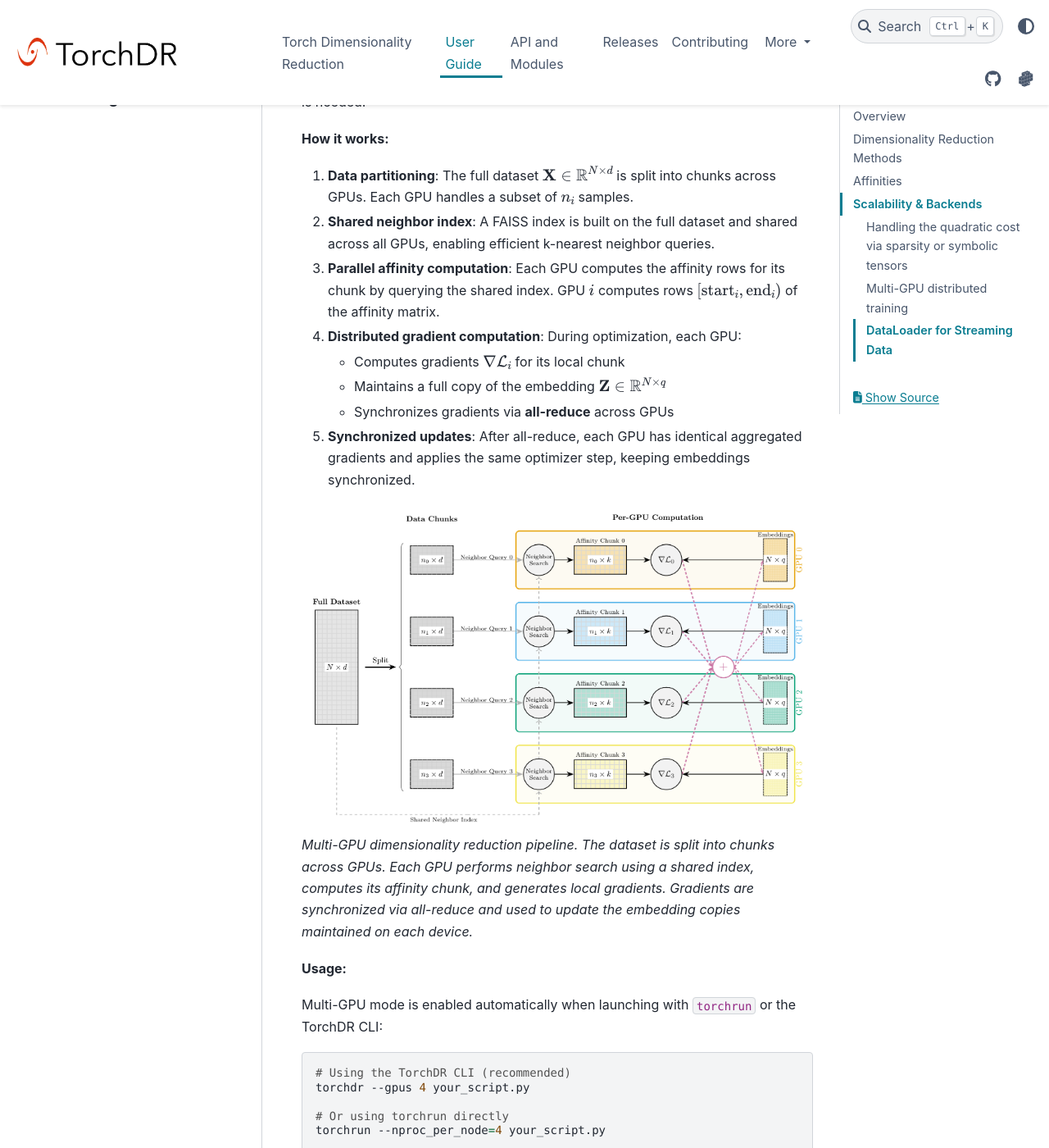
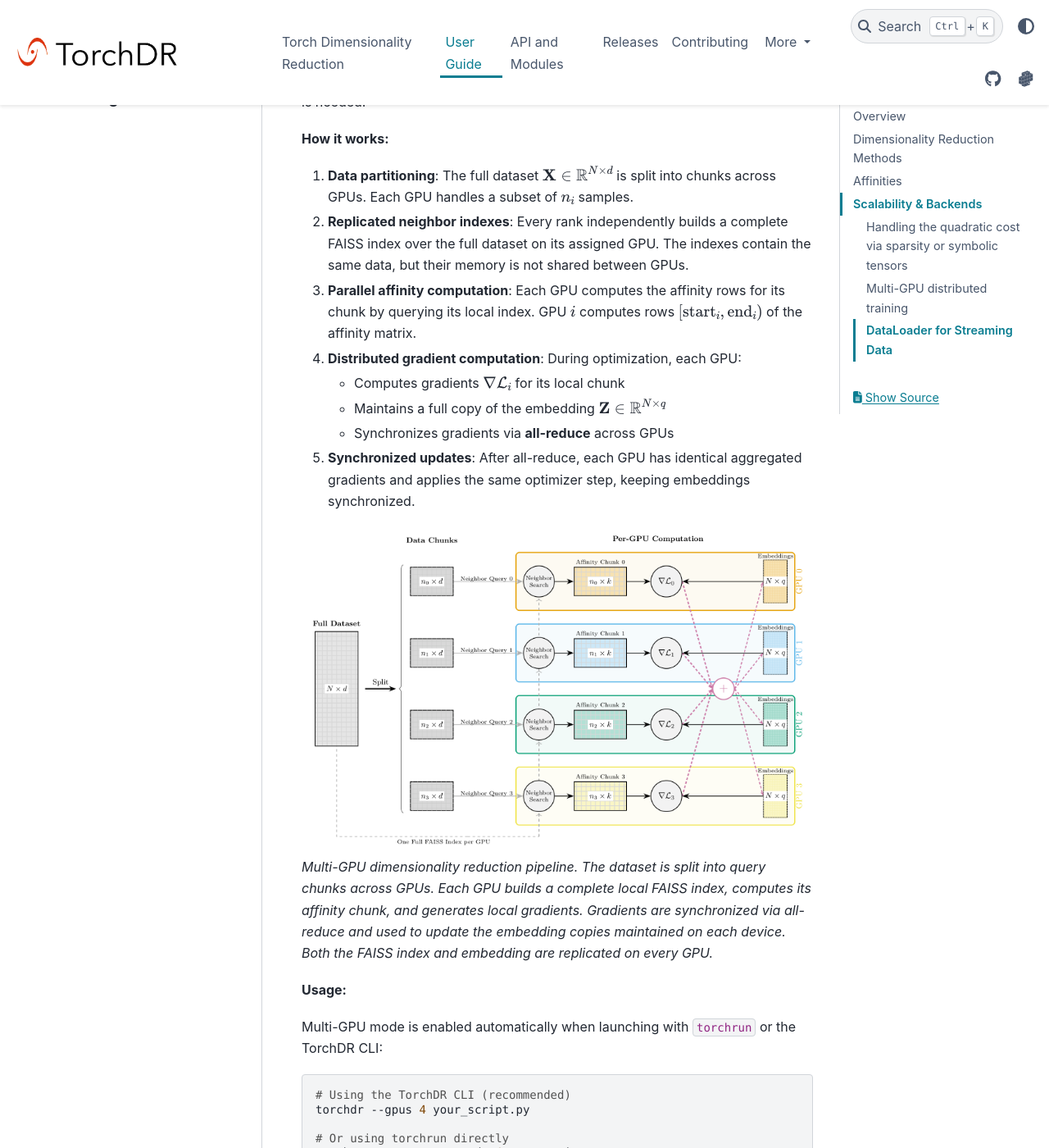
Before and after one commit to TorchDR/TorchDR, a Sphinx documentation site: the page built from docs/source/torchdr.user_guide.rst, in a window 1280 px wide and 1400 px high, scrolled down 8407 px. Shown: the whole window at 82% size. Built offline with Sphinx 7.4.7 and the PyData theme 0.15.4, drawn with Linux system fonts in a browser that asks for light colours; pages that are not in the unit, such as notebooks, are missing from menus; the version number could not be read and is left out; cross-references to code outside the pages are shown as plain code.

Commit message:
[Doc] Clarify distributed FAISS index replication (#286)

```diff
--- a/docs/source/torchdr.user_guide.rst
+++ b/docs/source/torchdr.user_guide.rst
@@ -349,9 +349,9 @@ For very large datasets, TorchDR supports **multi-GPU distributed training** to
 
 1. **Data partitioning**: The full dataset :math:`\mathbf{X} \in \mathbb{R}^{N \times d}` is split into chunks across GPUs. Each GPU handles a subset of :math:`n_i` samples.
 
-2. **Shared neighbor index**: A FAISS index is built on the full dataset and shared across all GPUs, enabling efficient k-nearest neighbor queries.
+2. **Replicated neighbor indexes**: Every rank independently builds a complete FAISS index over the full dataset on its assigned GPU. The indexes contain the same data, but their memory is not shared between GPUs.
 
-3. **Parallel affinity computation**: Each GPU computes the affinity rows for its chunk by querying the shared index. GPU :math:`i` computes rows :math:`[\text{start}_i, \text{end}_i)` of the affinity matrix.
+3. **Parallel affinity computation**: Each GPU computes the affinity rows for its chunk by querying its local index. GPU :math:`i` computes rows :math:`[\text{start}_i, \text{end}_i)` of the affinity matrix.
 
 4. **Distributed gradient computation**: During optimization, each GPU:
 
@@ -365,7 +365,7 @@ For very large datasets, TorchDR supports **multi-GPU distributed training** to
    :width: 800
    :align: center
 
-*Multi-GPU dimensionality reduction pipeline. The dataset is split into chunks across GPUs. Each GPU performs neighbor search using a shared index, computes its affinity chunk, and generates local gradients. Gradients are synchronized via all-reduce and used to update the embedding copies maintained on each device.*
+*Multi-GPU dimensionality reduction pipeline. The dataset is split into query chunks across GPUs. Each GPU builds a complete local FAISS index, computes its affinity chunk, and generates local gradients. Gradients are synchronized via all-reduce and used to update the embedding copies maintained on each device. Both the FAISS index and embedding are replicated on every GPU.*
 
 **Usage:**
 
```
Also changed, not shown: docs/source/figures/multi_gpu_dr_extended.png, 3 other files.
